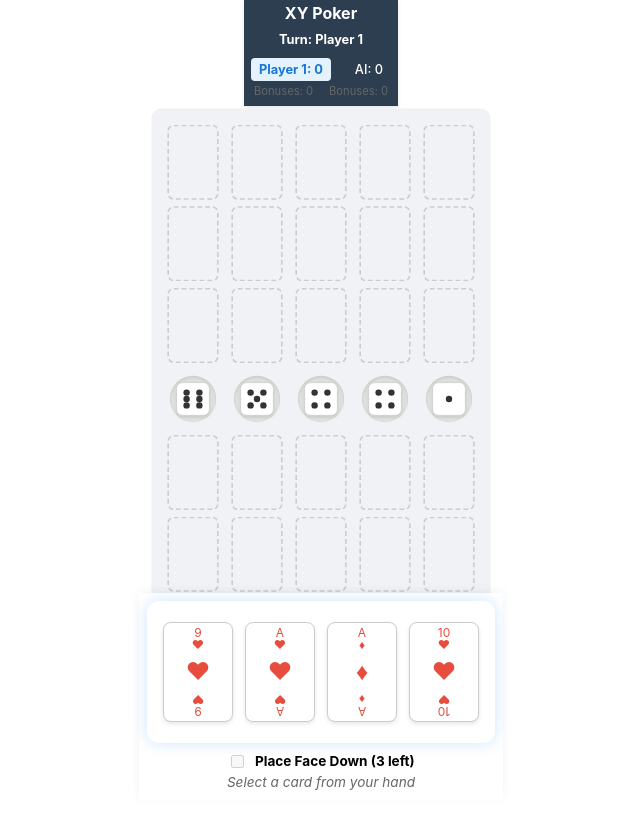
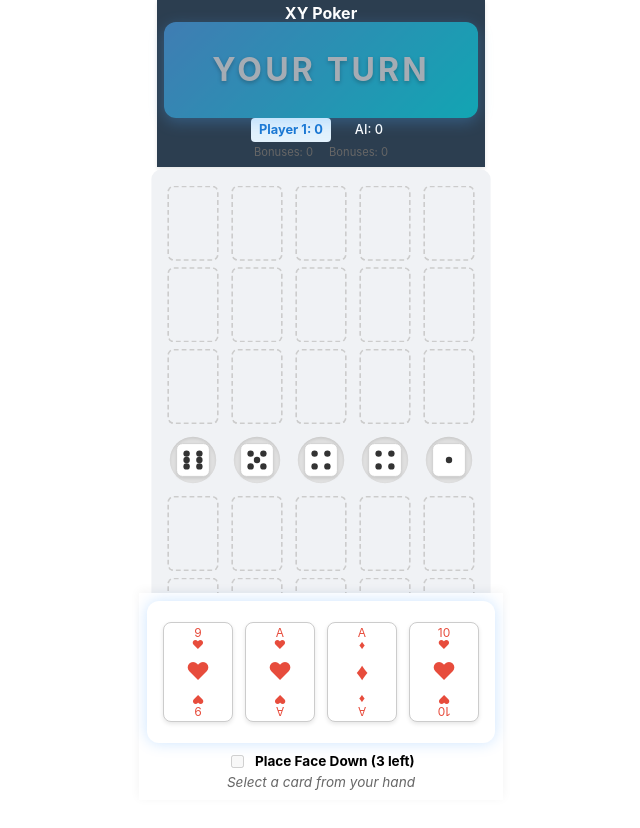
Before and after one commit to sotwat/xy-poker, a React (Vite) app: page / in a window 1280 px wide. Both pictures are taken after a click on the button "Start Game". Shown: the top 828 px of the page, without its empty margins (319-959 px from the left). Built offline with nearby package versions, Linux system fonts and the light colour scheme; no server answers.

Commit message:
feat: ローカルモードでも大きいターン表示を適用
- vs AIでもYOUR TURNを大きく表示
- AIのターンは控えめな表示に統一

```diff
--- a/src/components/GameInfo.tsx
+++ b/src/components/GameInfo.tsx
@@ -30,19 +30,13 @@ export const GameInfo: React.FC<GameInfoProps> = ({
         <div className="game-info">
             <div className="status-bar">
                 {phase === 'playing' && (
-                    isOnlineMode ? (
-                        currentPlayerIndex === myIndex ? (
-                            <div className="turn-indicator your-turn">
-                                YOUR TURN
-                            </div>
-                        ) : (
-                            <div className="turn-indicator opponent-turn">
-                                {oppDisplayName}'s Turn
-                            </div>
-                        )
+                    currentPlayerIndex === (isOnlineMode ? myIndex : 0) ? (
+                        <div className="turn-indicator your-turn">
+                            YOUR TURN
+                        </div>
                     ) : (
-                        <div className="turn-indicator">
-                            Turn: {currentPlayerIndex === 0 ? p1Name : p2Name}
+                        <div className="turn-indicator opponent-turn">
+                            {isOnlineMode ? `${oppDisplayName}'s Turn` : `${p2Name}'s Turn`}
                         </div>
                     )
                 )}
```
